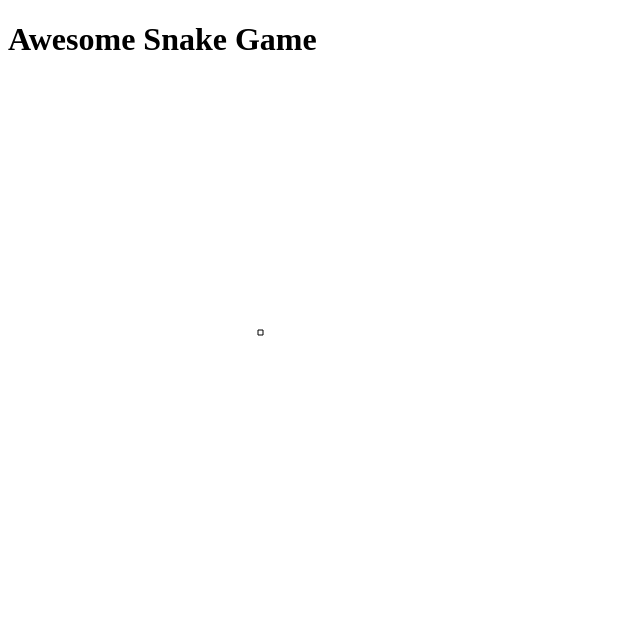
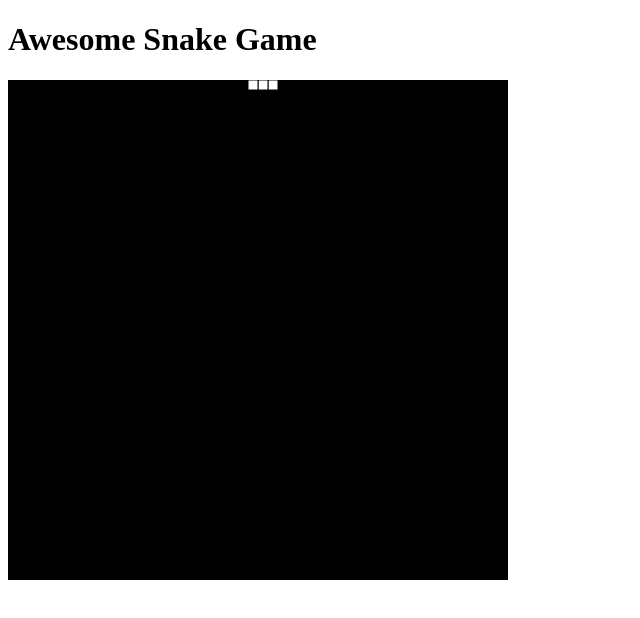
Before and after one commit to thijsnijhof/snake-game, a plain HTML site: page index2.html in a window 1280 px wide. Shown: the whole page, without its empty margins (0-640 px from the left). Drawn offline with Linux system fonts and the light colour scheme.

Commit message:
snake2.js

```diff
--- a/index2.html
+++ b/index2.html
@@ -6,6 +6,11 @@
     <meta http-equiv="X-UA-Compatible" content="ie=edge">
     <link rel="stylesheet" href="style.css">
     <title>Snake Game</title>
+    <style type="text/css">
+      #canvas {
+        background-color: #000;
+      }
+    </style>
 </head>
 <body>
     <h1>Awesome Snake Game</h1>
--- a/snake2.js
+++ b/snake2.js
@@ -1,26 +1,81 @@
+window.onload = function() {
+
 var canvas = document.querySelector('#canvas');
-var canvasContext = canvas.getContext('2d');
-var xPos = 250;
-var yPos = 250;
-canvasContext.rect(xPos, yPos, 5, 5);
-canvasContext.stroke();
+var context = canvas.getContext('2d');
 
-function move(e) {
-  if (e.keyCode === 40) {
-    yPos += 5;
+var cvsH = canvas.height;
+var cvsW = canvas.width;
+
+var snakeW = 10;
+var snakeH = 10;
+
+//default direction
+var direction = 'right';
+
+//read users direction
+
+document.addEventListener('keydown', getDirection);
+
+function getDirection(e) {
+  if(e.keyCode === 37 && direction !== 'right') {
+    direction = 'left';
+  } else if (e.keyCode === 38 && direction !== 'down') {
+    direction = 'up';
+  } else if (e.keyCode === 39 && direction !== 'left') {
+    direction = 'right';
+  } else if (e.keyCode === 40 && direction !== 'up') {
+    direction = 'down';
   }
-  if (e.keyCode === 38) {
-    yPos -= 5;
-  }
-    if (e.keyCode === 37) {
-    xPos -= 5;
-  }
-    if (e.keyCode === 39) {
-    xPos += 5;
-  }
-  canvas.width = canvas.width;
-  canvasContext.rect(xPos, yPos, 5, 5);
-  canvasContext.stroke();
 }
 
-document.onkeydown = move;
+function drawSnake(x,y) {
+  context.fillStyle = '#FFF';
+  context.fillRect(x*snakeW, y*snakeH, snakeW, snakeH);
+
+  context.fillStyle = '#000';
+  context.strokeRect(x*snakeW, y*snakeH, snakeW, snakeH);
+}
+
+var len = 3;
+var snake = [];
+
+for (var i = len-1; i >= 0; i--) {
+  snake.push({ x: i, y: 0 });
+}
+
+function draw() {
+  context.clearRect(0,0, cvsW,cvsH);
+  for (var i=0; i < snake.length; i++) {
+    var x = snake[i].x;
+    var y = snake[i].y;
+      drawSnake(x,y);
+  }
+
+  //snake head
+  var snakeX = snake[0].x;
+  var snakeY = snake[0].y;
+
+  //remove last entry, snake tail
+  snake.pop();
+
+  //create a new head, based on previous head and direction
+  if (direction === 'left') snakeX--;
+  else if (direction === 'right')snakeX++;
+  else if (direction === 'up')snakeY--;
+  else if (direction === 'down')snakeY++;
+
+
+  var newHead = {
+    x: snakeX,
+    y: snakeY
+  };
+  snake.unshift(newHead);
+}
+
+setInterval(draw, 200);
+
+
+
+
+
+}
```
